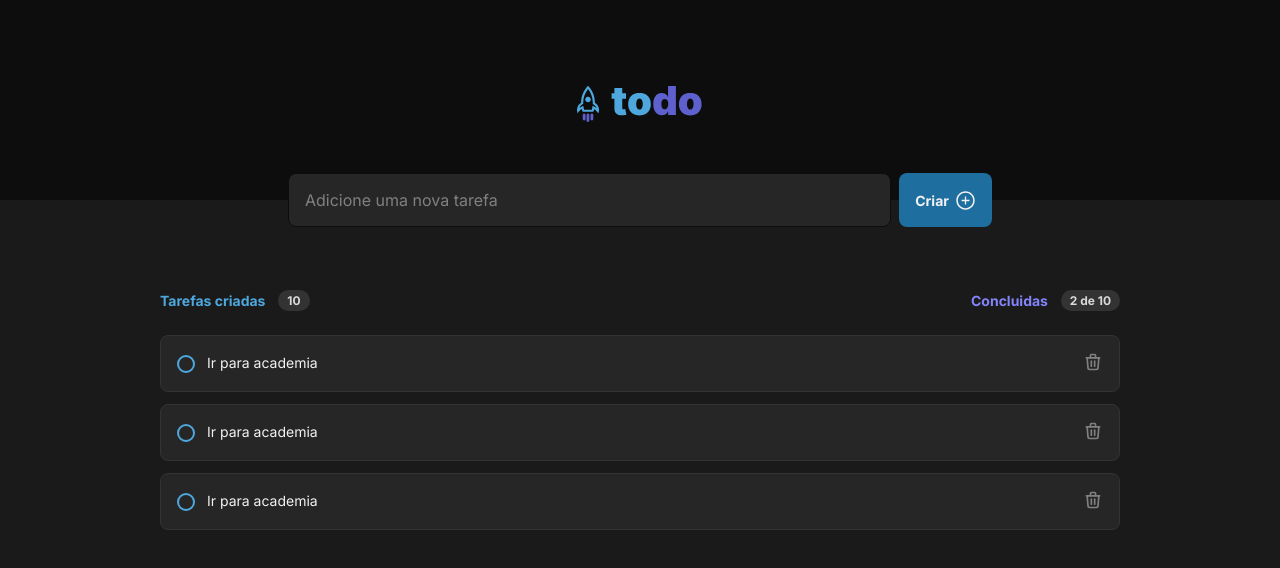
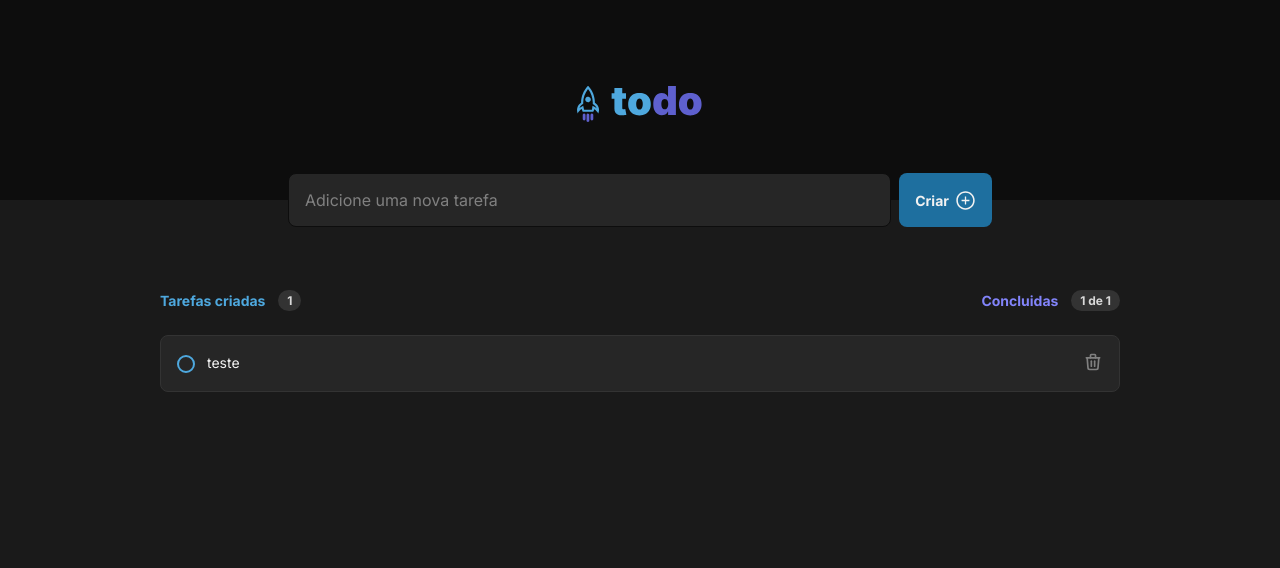
Before and after one commit to marianaoliveira1/ToDo, a React (Vite) app: page / in a window 1280 px wide. Shown: the top 568 px of the page. Built offline with nearby package versions, Linux system fonts and the light colour scheme.

Commit message:
header da task

```diff
--- a/src/App.tsx
+++ b/src/App.tsx
@@ -1,10 +1,28 @@
+import { useState } from "react";
 import { Header } from "./components/Header"
 import { Tasks } from "./components/Tasks"
+
+export interface ITask {
+  id: string;
+  title: string;
+  isCompleted: boolean;
+}
+
 function App() {
+  const [tasks, setTasks] = useState<ITask[]>([
+    {
+      id: 'teste',
+      title: "teste",
+      isCompleted: true,
+    }
+  ]);
+
   return (
     <>
       <Header />
-      <Tasks />
+      <Tasks
+        tasks={tasks}
+      />
     </>
   )
 }
--- a/src/components/Task/index.tsx
+++ b/src/components/Task/index.tsx
@@ -1,13 +1,20 @@
 import styles from './task.module.css'
 import { TbTrash} from 'react-icons/tb'
+import { ITask } from '../../App';
 
-export function Task() {
+interface Props {
+    task: ITask;
+}
+
+export function Task({ task } : Props) {
     return(
         <div className={styles.task}>
             <button className={styles.checkContainer}>
                 <div />
             </button>
-            <p>Ir para academia</p>
+            <p>
+                {task.title}
+            </p>
             <button className={styles.buttonDelete}>
                 <TbTrash size={20} />
             </button>
--- a/src/components/Tasks/index.tsx
+++ b/src/components/Tasks/index.tsx
@@ -1,23 +1,33 @@
+import { ITask } from '../../App';
 import { Task } from '../Task'
 import styles from './task.module.css'
 
-export function Tasks() {
+interface Props {
+    tasks: ITask[];
+}
+
+export function Tasks({ tasks } : Props) {
+    const tasksQunatity = tasks.length;
+    const completedTasks = tasks.filter((task) => task.isCompleted).length;
+
     return(
         <section className={styles.tasks}>
             <header className={styles.header}>
                 <div>
                     <p>Tarefas criadas</p>
-                    <span>10</span>
+                    <span>{tasksQunatity}</span>
                 </div>
                 <div>
                     <p className={styles.textPurple}>Concluidas</p>
-                    <span>2 de 10</span>
+                    <span>{completedTasks} de {tasksQunatity}</span>
                 </div>
             </header>
             <div className={styles.list}>
-                <Task />
-                <Task />
-                <Task />
+                {
+                    tasks.map((task) => (
+                        <Task key={task.id} task={task} />
+                    ))}
+
             </div>
         </section>
 
```
